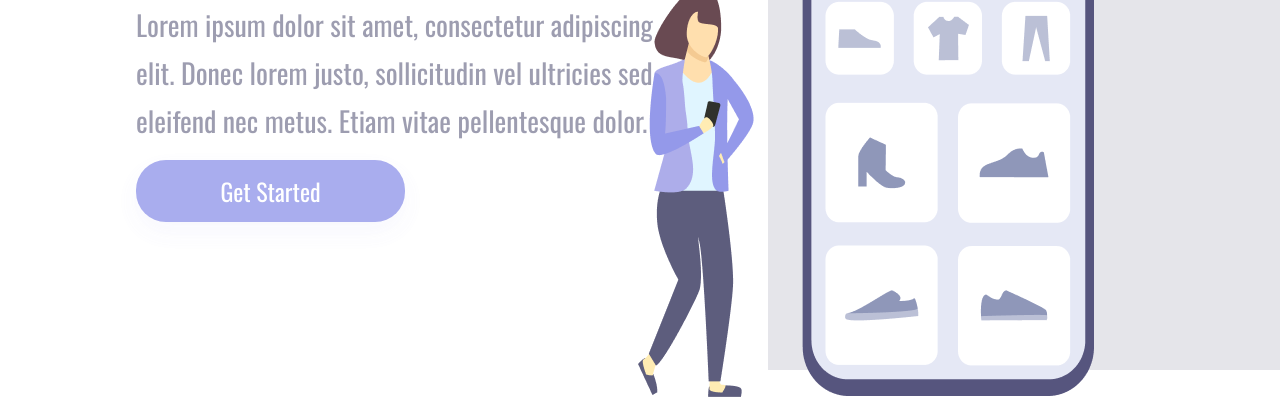
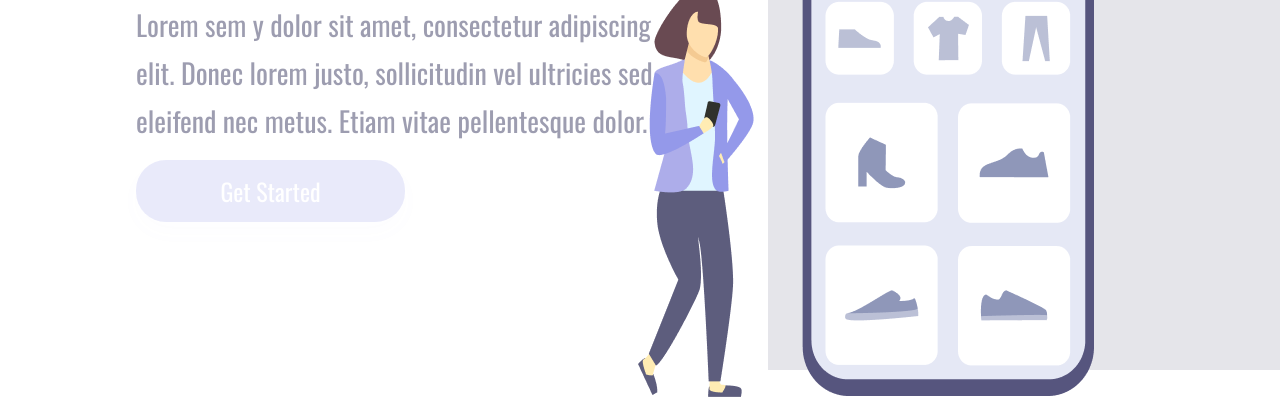
Before and after one commit to rgjoaof/Primeiro-Projeto-Responsivo, a plain HTML site: page CSS PROJETO 2/index.html in a window 1280 px wide. In both pictures the pointer is over the button "Get Started". Shown: the part 430-827 px from the top of the page. Drawn offline with nearby package versions, Linux system fonts and the light colour scheme; files whose address does not match are found by name.

Commit message:
Alteração no opacity no style.css e alteração de um paragrafo no index.html

```diff
--- a/CSS PROJETO 2/index.html
+++ b/CSS PROJETO 2/index.html
@@ -13,7 +13,7 @@
     <div class="wrapper">
         <section class="container-left">
             <h1>Easy Shopping Via Mobile</h1>
-            <p>Lorem ipsum dolor sit amet, consectetur  adipiscing elit. Donec lorem justo, sollicitudin vel ultricies sed, eleifend nec metus. Etiam vitae pellentesque dolor. </p>
+            <p>Lorem sem y dolor sit amet, consectetur  adipiscing elit. Donec lorem justo, sollicitudin vel ultricies sed, eleifend nec metus. Etiam vitae pellentesque dolor. </p>
             <button>Get Started</button>
         </section>
         <section class="container-right">
--- a/CSS PROJETO 2/style.css
+++ b/CSS PROJETO 2/style.css
@@ -67,7 +67,7 @@ button{
 }
 
 button:hover{
-    opacity: 0.8;
+    opacity: 0.2;
 }
 
 button:active{
```
